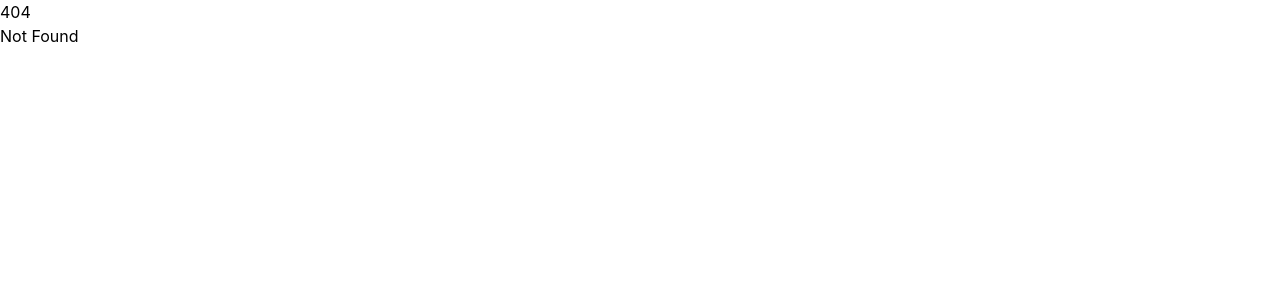
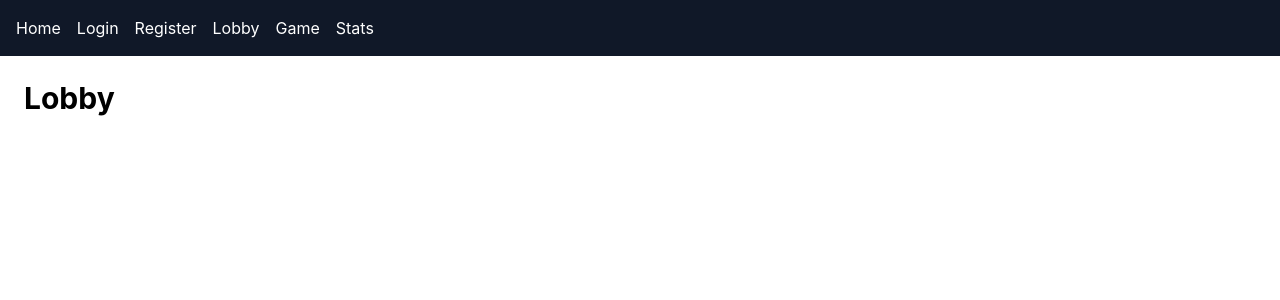
Before and after one commit to SigmaArchie/4AHIF-Arthur_Lehner-WMC, a SvelteKit app in the folder frontend/: page /lobby in a window 1280 px wide. Before the commit this address had no page. Shown: the top 300 px of the page. Built offline with nearby package versions, Linux system fonts and the light colour scheme.

Commit message:
Add navigation layout and initial routes

```diff
--- a/frontend/src/routes/+layout.svelte
+++ b/frontend/src/routes/+layout.svelte
@@ -5,5 +5,20 @@
 	let { children } = $props();
 </script>
 
-<svelte:head><link rel="icon" href={favicon} /></svelte:head>
-{@render children()}
+<svelte:head>
+	<link rel="icon" href={favicon} />
+	<title>Card Clash</title>
+</svelte:head>
+
+<nav class="bg-gray-900 text-white p-4 flex gap-4">
+	<a href="/">Home</a>
+	<a href="/login">Login</a>
+	<a href="/register">Register</a>
+	<a href="/lobby">Lobby</a>
+	<a href="/game">Game</a>
+	<a href="/stats">Stats</a>
+</nav>
+
+<div class="p-6">
+	{@render children()}
+</div>
--- a/frontend/src/routes/+page.svelte
+++ b/frontend/src/routes/+page.svelte
@@ -1,2 +1,3 @@
-<h1>Welcome to SvelteKit</h1>
-<p>Visit <a href="https://svelte.dev/docs/kit">svelte.dev/docs/kit</a> to read the documentation</p>
+<h1 class="text-5xl font-bold mb-4">Card Clash</h1>
+
+<p>Multiplayer UNO-inspired card game built with SvelteKit.</p>
--- /dev/null
+++ b/frontend/src/routes/game/+page.svelte
@@ -0,0 +1 @@
+<h1 class="text-3xl font-bold">Game</h1>
--- /dev/null
+++ b/frontend/src/routes/lobby/+page.svelte
@@ -0,0 +1 @@
+<h1 class="text-3xl font-bold">Lobby</h1>
--- /dev/null
+++ b/frontend/src/routes/login/+page.svelte
@@ -0,0 +1 @@
+<h1 class="text-3xl font-bold">Login</h1>
--- /dev/null
+++ b/frontend/src/routes/register/+page.svelte
@@ -0,0 +1 @@
+<h1 class="text-3xl font-bold">Register</h1>
--- /dev/null
+++ b/frontend/src/routes/stats/+page.svelte
@@ -0,0 +1 @@
+<h1 class="text-3xl font-bold">Stats</h1>
```
Also changed, not shown: 1 other file (tests, documents, lock files or other folders).
